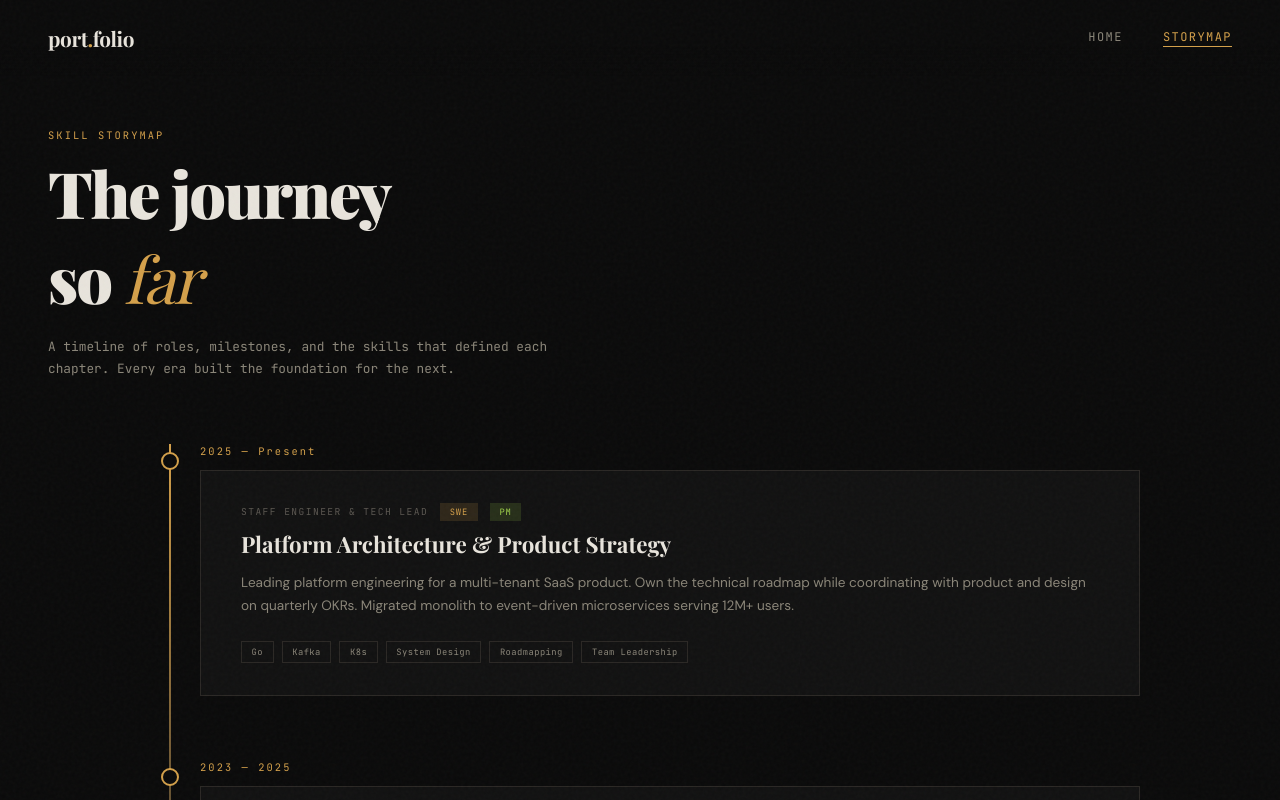
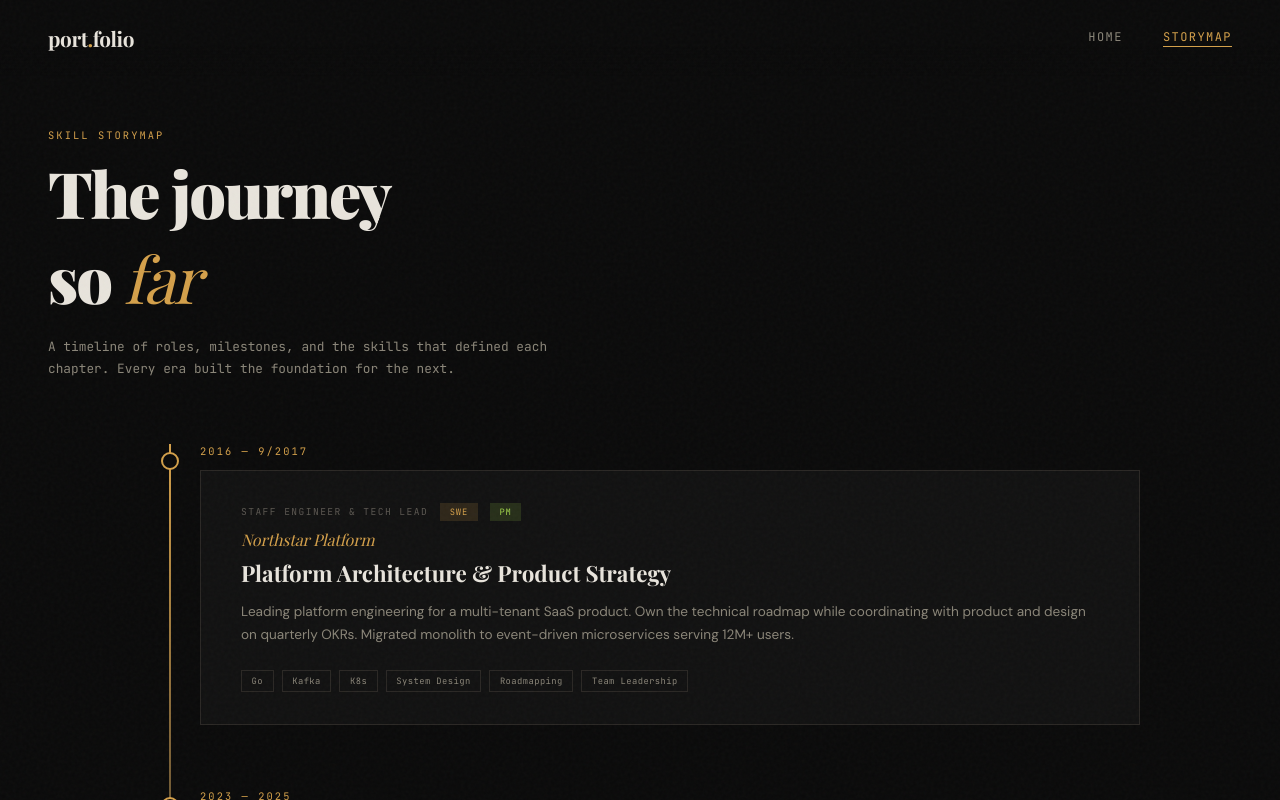
Before and after one commit to hynguyen2610/about, a React (Vite) app: page / in a window 1280 px wide. Both pictures are taken after a click on the button "VIEW STORYMAP". Shown: the top 800 px of the page. Built offline with nearby package versions, Linux system fonts and the light colour scheme; a web font is replaced by a local one.

Commit message:
add company support

```diff
--- a/src/App.jsx
+++ b/src/App.jsx
@@ -174,6 +174,7 @@ function TimelinePage() {
                     </span>
                   ))}
                 </div>
+                <p className="timeline-company">{item.company}</p>
                 <h3 className="timeline-title">{item.title}</h3>
                 <p className="timeline-desc">{item.description}</p>
                 <div className="timeline-skills">
--- a/src/data.js
+++ b/src/data.js
@@ -69,7 +69,8 @@ export const skillCards = [
 
 export const timelineItems = [
   {
-    year: "2025 — Present",
+    year: "2016 — 9/2017",
+    company: "Northstar Platform",
     role: "Staff Engineer & Tech Lead",
     badges: [
       { label: "SWE", variant: "swe" },
@@ -82,6 +83,7 @@ export const timelineItems = [
   },
   {
     year: "2023 — 2025",
+    company: "Atlas Cloud Systems",
     role: "Senior DevOps Engineer",
     badges: [{ label: "DevOps", variant: "devops" }],
     title: "Infrastructure at Scale",
@@ -91,6 +93,7 @@ export const timelineItems = [
   },
   {
     year: "2021 — 2023",
+    company: "Lattice Growth Labs",
     role: "Full-Stack Engineer",
     badges: [{ label: "SWE", variant: "swe" }],
     title: "Product Engineering & Growth",
@@ -100,6 +103,7 @@ export const timelineItems = [
   },
   {
     year: "2019 — 2021",
+    company: "Forge Developer Tools",
     role: "Product Manager",
     badges: [{ label: "PM", variant: "pm" }],
     title: "From Building to Shaping",
@@ -109,6 +113,7 @@ export const timelineItems = [
   },
   {
     year: "2017 — 2019",
+    company: "Riverstack Systems",
     role: "Junior Software Engineer",
     badges: [{ label: "SWE", variant: "swe" }],
     title: "Foundations & First Systems",
@@ -118,6 +123,7 @@ export const timelineItems = [
   },
   {
     year: "2015 — 2017",
+    company: "Open Source Community",
     role: "CS Student & Open Source",
     badges: [{ label: "SWE", variant: "swe" }],
     title: "The Spark",
--- a/src/styles.css
+++ b/src/styles.css
@@ -549,6 +549,15 @@ nav {
   margin-bottom: 0.5rem;
 }
 
+.timeline-company {
+  font-family: var(--serif);
+  font-size: 1rem;
+  font-style: italic;
+  color: var(--amber);
+  margin-bottom: 0.5rem;
+  letter-spacing: -0.01em;
+}
+
 .timeline-title {
   font-family: var(--serif);
   font-size: 1.4rem;
```
Also changed, not shown: 1 other file (tests, documents, lock files or other folders).
